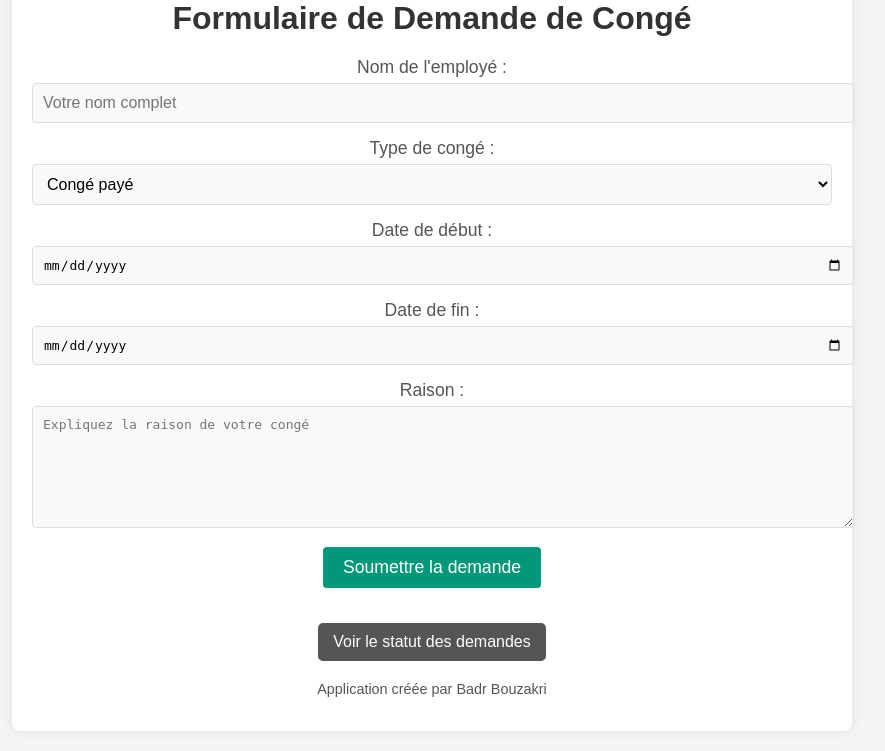
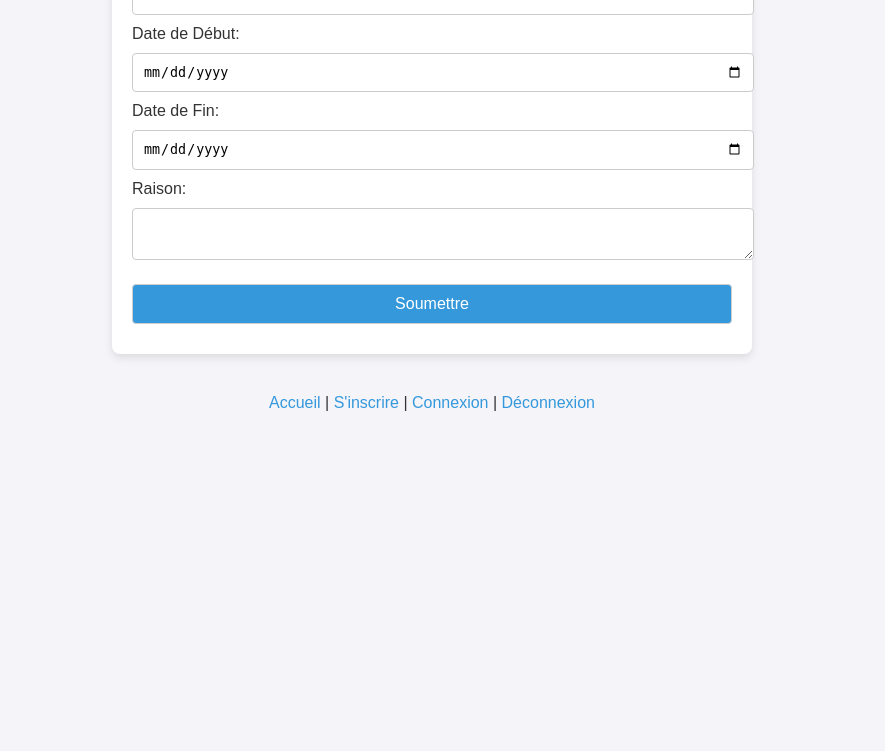
Before and after one commit to ColiseeRBX/conges, a Flask app: page / in a window 1280 px wide. Shown: the part 178-929 px from the top of the page, without its empty margins (208-1093 px from the left). After the commit the page ends 589 px from the top, so only its background shows below. Run offline with Flask 2, Linux system fonts and the light colour scheme; the visitor is signed in with stand-in values (Sample User, id 1).

Commit message:
Initial commit

```diff
--- /dev/null
+++ b/templates/base.html
@@ -0,0 +1,81 @@
+<!DOCTYPE html>
+<html lang="fr">
+<head>
+    <meta charset="UTF-8">
+    <meta name="viewport" content="width=device-width, initial-scale=1.0">
+    <title>{% block title %}{% endblock %}</title>
+    <style>
+        body {
+            font-family: Arial, sans-serif;
+            background-color: #f4f4f9;
+            color: #333;
+            display: flex;
+            flex-direction: column;
+            align-items: center;
+        }
+        h1 {
+            color: #2c3e50;
+        }
+        .container {
+            width: 100%;
+            max-width: 600px;
+            margin: 20px;
+            padding: 20px;
+            background-color: #fff;
+            border-radius: 8px;
+            box-shadow: 0 4px 8px rgba(0, 0, 0, 0.1);
+        }
+        input, textarea, select, button {
+            width: 100%;
+            padding: 10px;
+            margin: 10px 0;
+            border: 1px solid #ccc;
+            border-radius: 4px;
+        }
+        button {
+            background-color: #3498db;
+            color: #fff;
+            font-size: 16px;
+            cursor: pointer;
+        }
+        button:hover {
+            background-color: #2980b9;
+        }
+        table {
+            width: 100%;
+            border-collapse: collapse;
+        }
+        th, td {
+            padding: 10px;
+            border: 1px solid #ddd;
+            text-align: left;
+        }
+        th {
+            background-color: #3498db;
+            color: #fff;
+        }
+        a {
+            color: #3498db;
+            text-decoration: none;
+        }
+        a:hover {
+            text-decoration: underline;
+        }
+        .nav-links {
+            text-align: center;
+            margin-top: 20px;
+        }
+    </style>
+</head>
+<body>
+    <div class="container">
+        {% block content %}{% endblock %}
+    </div>
+    <div class="nav-links">
+        <a href="{{ url_for('index') }}">Accueil</a> |
+        <a href="{{ url_for('register') }}">S'inscrire</a> |
+        <a href="{{ url_for('login') }}">Connexion</a> |
+        <a href="{{ url_for('logout') }}">Déconnexion</a>
+    </div>
+</body>
+</html>
--- a/templates/index.html
+++ b/templates/index.html
@@ -1,58 +1,22 @@
-<!DOCTYPE html>
-<html lang="en">
-<head>
-    <meta charset="UTF-8">
-    <meta name="viewport" content="width=device-width, initial-scale=1.0">
-    <title>Demande de Congé</title>
-    <link rel="stylesheet" href="/static/style.css">
-</head>
-<body>
-    <div class="container">
-        <div class="logo-container">
-            <img src="https://encrypted-tbn0.gstatic.com/images?q=tbn:ANd9GcR8NobFGqRijjGjMQbyY3pSPhLBNTTzf0_jWQ&s" alt="Logo de l'entreprise">
-        </div>
-        <h1>Formulaire de Demande de Congé</h1>
-        <form action="/submit" method="POST" class="form">
-            <div class="form-group">
-                <label for="employee_name">Nom de l'employé :</label>
-                <input type="text" id="employee_name" name="employee_name" required placeholder="Votre nom complet">
-            </div>
+{% extends "base.html" %}
 
-            <div class="form-group">
-                <label for="leave_type">Type de congé :</label>
-                <select id="leave_type" name="leave_type" required>
-                    <option value="Congé payé">Congé payé</option>
-                    <option value="Congé maladie">Congé maladie</option>
-                    <option value="Congé sans solde">Congé sans solde</option>
-                    <option value="Récupération">Récupération</option>
-                </select>
-            </div>
+{% block title %}Demande de Congé{% endblock %}
 
-            <div class="form-group">
-                <label for="start_date">Date de début :</label>
-                <input type="date" id="start_date" name="start_date" required>
-            </div>
+{% block content %}
+<h1>Soumettre une Demande de Congé</h1>
+<form action="{{ url_for('submit_leave_request') }}" method="POST">
+    <label>Type de Congé:</label>
+    <input type="text" name="leave_type" required>
 
-            <div class="form-group">
-                <label for="end_date">Date de fin :</label>
-                <input type="date" id="end_date" name="end_date" required>
-            </div>
+    <label>Date de Début:</label>
+    <input type="date" name="start_date" required>
 
-            <div class="form-group">
-                <label for="reason">Raison :</label>
-                <textarea id="reason" name="reason" required placeholder="Expliquez la raison de votre congé"></textarea>
-            </div>
+    <label>Date de Fin:</label>
+    <input type="date" name="end_date" required>
 
-            <div class="form-group">
-                <button type="submit" class="submit-btn">Soumettre la demande</button>
-            </div>
-        </form>
+    <label>Raison:</label>
+    <textarea name="reason" required></textarea>
 
-        <a href="/status" class="status-link">Voir le statut des demandes</a>
-
-        <footer>
-            <p>Application créée par Badr Bouzakri</p>
-        </footer>
-    </div>
-</body>
-</html>
+    <button type="submit">Soumettre</button>
+</form>
+{% endblock %}
```
Also changed, not shown: templates/approve_panel.html (+13 -29 lines), templates/login.html (+16 -27 lines), templates/register.html (+9 -13 lines), templates/status.html (+14 -28 lines).
